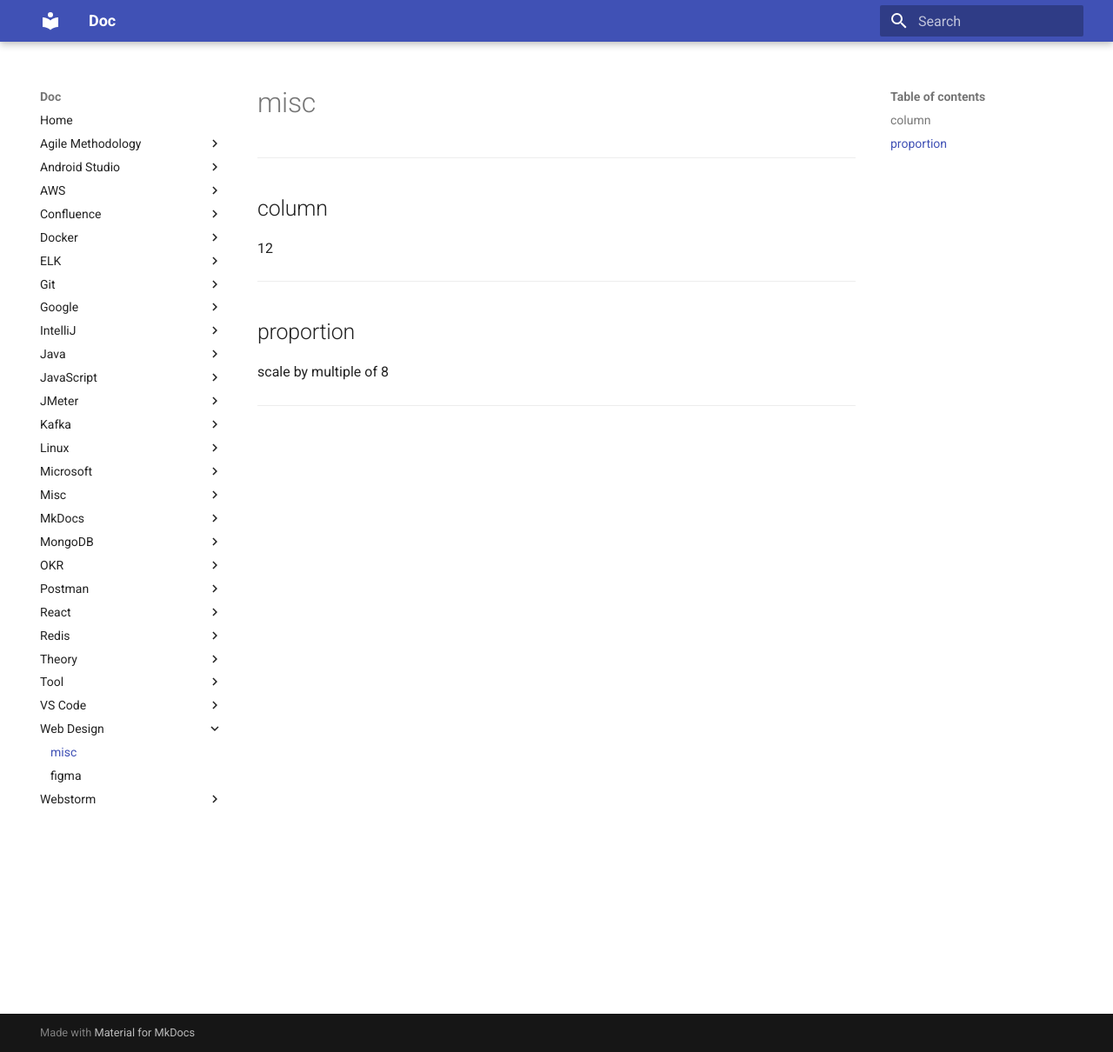
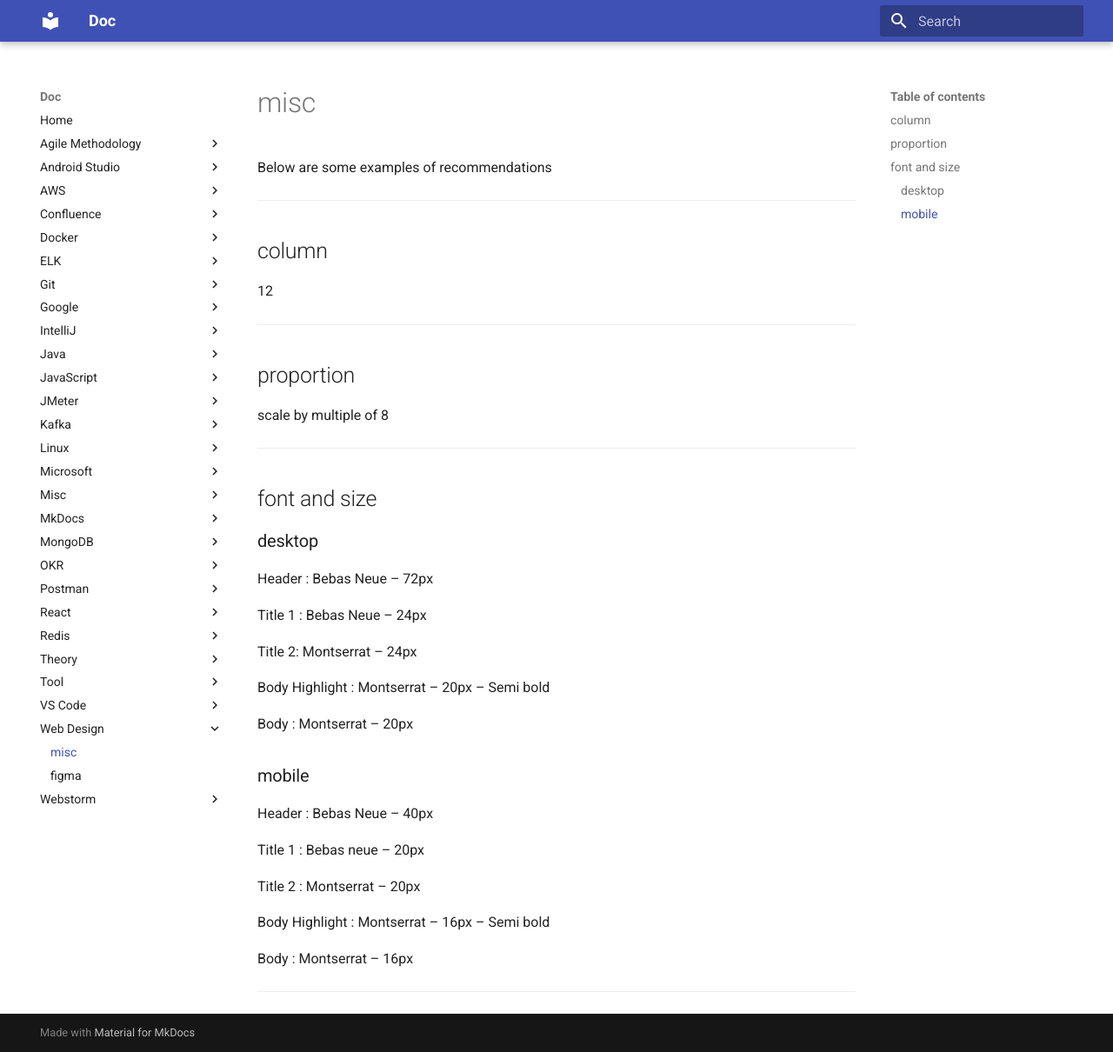
Before and after one commit to oldu73/doc, an MkDocs documentation site: the page built from docs/webdesign/misc.md, in a window 1280 px wide and 1210 px high. Shown: the whole window at 87% size. Built offline with MkDocs 1.6.1 and Material for MkDocs 9.7.7, drawn with Linux system fonts in a browser that asks for light colours.

Commit message:
web design font and size

```diff
--- a/docs/webdesign/misc.md
+++ b/docs/webdesign/misc.md
@@ -1,4 +1,6 @@
 # misc
+
+Below are some examples of recommendations
 
 ---
 
@@ -13,3 +15,31 @@
 scale by multiple of 8
 
 ---
+
+## font and size
+
+### desktop
+
+Header : Bebas Neue – 72px
+
+Title 1 : Bebas Neue – 24px
+
+Title 2: Montserrat – 24px
+
+Body Highlight : Montserrat – 20px – Semi bold
+
+Body : Montserrat – 20px
+
+### mobile
+
+Header : Bebas Neue – 40px
+
+Title 1 : Bebas neue – 20px
+
+Title 2 : Montserrat – 20px
+
+Body Highlight : Montserrat – 16px  – Semi bold
+
+Body : Montserrat – 16px
+
+---
```
